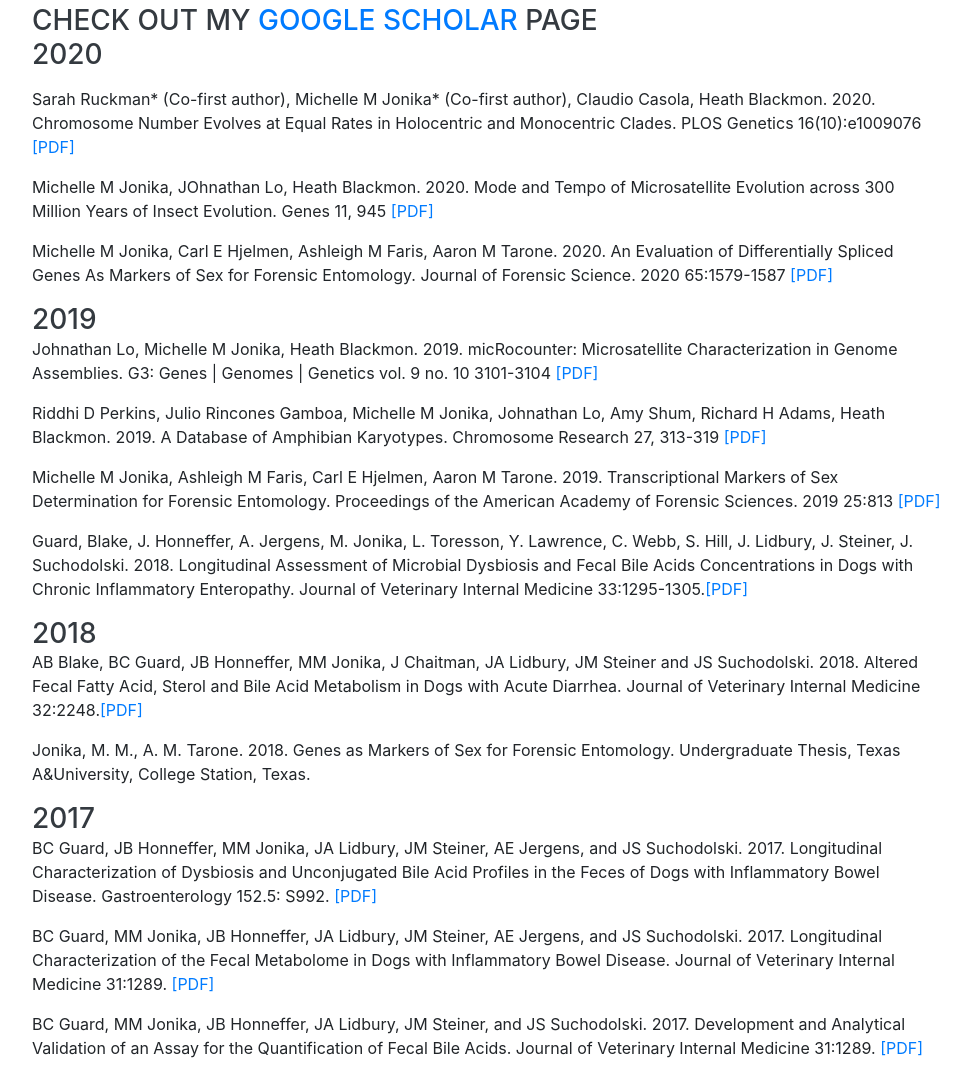
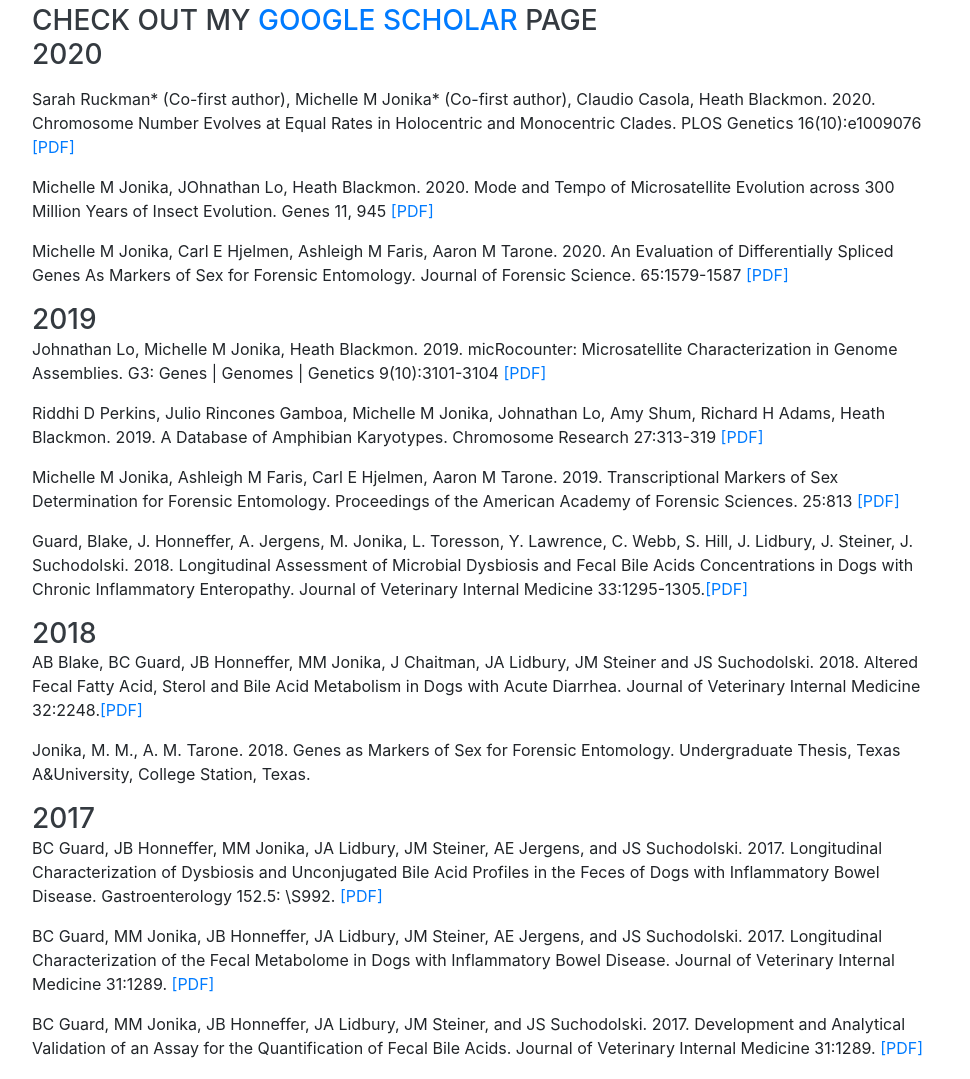
Before and after one commit to MichelleJonika/michellejonika.github.io, a website with bundled scripts: page index.html in a window 1280 px wide. Shown: the part 3027-4106 px from the top of the page, without its empty margins (288-1258 px from the left). Built offline with nearby package versions, Linux system fonts and the light colour scheme; a web font is replaced by a local one.

Commit message:
Update index.html

```diff
--- a/index.html
+++ b/index.html
@@ -188,16 +188,16 @@
             <p></p>
             <p>Sarah Ruckman* (Co-first author), Michelle M Jonika* (Co-first author), Claudio Casola, Heath Blackmon. 2020. Chromosome Number Evolves at Equal Rates in Holocentric and Monocentric Clades. PLOS Genetics 16(10):e1009076 <a href="2020c.pdf">[PDF]</a></p>
             <p>Michelle M Jonika, JOhnathan Lo, Heath Blackmon. 2020. Mode and Tempo of Microsatellite Evolution across 300 Million Years of Insect Evolution. Genes 11, 945 <a href="2020b.pdf">[PDF]</a></p>
-            <p>Michelle M Jonika, Carl E Hjelmen, Ashleigh M Faris, Aaron M Tarone. 2020. An Evaluation of Differentially Spliced Genes As Markers of Sex for Forensic Entomology. Journal of Forensic Science. 2020 65:1579-1587 <a href="2019%20AAFS%20Abstract.pdf">[PDF]</a></p>
+            <p>Michelle M Jonika, Carl E Hjelmen, Ashleigh M Faris, Aaron M Tarone. 2020. An Evaluation of Differentially Spliced Genes As Markers of Sex for Forensic Entomology. Journal of Forensic Science. 65:1579-1587 <a href="2020a.pdf">[PDF]</a></p>
           </div>
          </div>
 
           <div class="resume-item d-flex flex-column flex-md-row justify-content-between">
           <div class="resume-content">
             <h3 class="mb-0">2019</h3>
-            <p>Johnathan Lo, Michelle M Jonika, Heath Blackmon. 2019. micRocounter: Microsatellite Characterization in Genome Assemblies. G3: Genes | Genomes | Genetics vol. 9 no. 10 3101-3104 <a href="2019d.pdf">[PDF]</a></p>
-            <p>Riddhi D Perkins, Julio Rincones Gamboa, Michelle M Jonika, Johnathan Lo, Amy Shum, Richard H Adams, Heath Blackmon. 2019. A Database of Amphibian Karyotypes. Chromosome Research 27, 313-319 <a href="2019c.pdf">[PDF]</a></p>
-            <p>Michelle M Jonika, Ashleigh M Faris, Carl E Hjelmen, Aaron M Tarone. 2019. Transcriptional Markers of Sex Determination for Forensic Entomology. Proceedings of the American Academy of Forensic Sciences. 2019 25:813 <a href="2019b.pdf">[PDF]</a></p>
+            <p>Johnathan Lo, Michelle M Jonika, Heath Blackmon. 2019. micRocounter: Microsatellite Characterization in Genome Assemblies. G3: Genes | Genomes | Genetics 9(10):3101-3104 <a href="2019d.pdf">[PDF]</a></p>
+            <p>Riddhi D Perkins, Julio Rincones Gamboa, Michelle M Jonika, Johnathan Lo, Amy Shum, Richard H Adams, Heath Blackmon. 2019. A Database of Amphibian Karyotypes. Chromosome Research 27:313-319 <a href="2019c.pdf">[PDF]</a></p>
+            <p>Michelle M Jonika, Ashleigh M Faris, Carl E Hjelmen, Aaron M Tarone. 2019. Transcriptional Markers of Sex Determination for Forensic Entomology. Proceedings of the American Academy of Forensic Sciences. 25:813 <a href="2019b.pdf">[PDF]</a></p>
             <p>Guard, Blake, J. Honneffer, A. Jergens, M. Jonika, L. Toresson, Y. Lawrence, C. Webb, S. Hill, J. Lidbury, J. Steiner, J. Suchodolski. 2018. Longitudinal Assessment of Microbial Dysbiosis and Fecal Bile Acids Concentrations in Dogs with Chronic Inflammatory Enteropathy. Journal of Veterinary Internal Medicine 33:1295-1305.<a href="2019a.pdf">[PDF]</a></p>
           </div>
          </div>
@@ -214,7 +214,7 @@
         <div class="resume-item d-flex flex-column flex-md-row justify-content-between mb-5">
           <div class="resume-content">
             <h3 class="mb-0">2017</h3>
-            <p>BC Guard, JB Honneffer, MM Jonika, JA Lidbury, JM Steiner, AE Jergens, and JS Suchodolski. 2017. Longitudinal Characterization of Dysbiosis and Unconjugated Bile Acid Profiles in the Feces of Dogs with Inflammatory Bowel Disease. Gastroenterology 152.5: S992. <a href="2017c.pdf">[PDF]</a></p>
+            <p>BC Guard, JB Honneffer, MM Jonika, JA Lidbury, JM Steiner, AE Jergens, and JS Suchodolski. 2017. Longitudinal Characterization of Dysbiosis and Unconjugated Bile Acid Profiles in the Feces of Dogs with Inflammatory Bowel Disease. Gastroenterology 152.5: \S992. <a href="2017c.pdf">[PDF]</a></p>
             <p>BC Guard, MM Jonika, JB Honneffer, JA Lidbury, JM Steiner, AE Jergens, and JS Suchodolski. 2017. Longitudinal Characterization of the Fecal Metabolome in Dogs with Inflammatory Bowel Disease. Journal of Veterinary Internal Medicine 31:1289. <a href="2017ab.pdf">[PDF]</a></p>
             <p>BC Guard, MM Jonika, JB Honneffer, JA Lidbury, JM Steiner, and JS Suchodolski. 2017. Development and Analytical Validation of an Assay for the Quantification of Fecal Bile Acids. Journal of Veterinary Internal Medicine 31:1289. <a href="2017ab.pdf">[PDF]</a></p>
 
```
